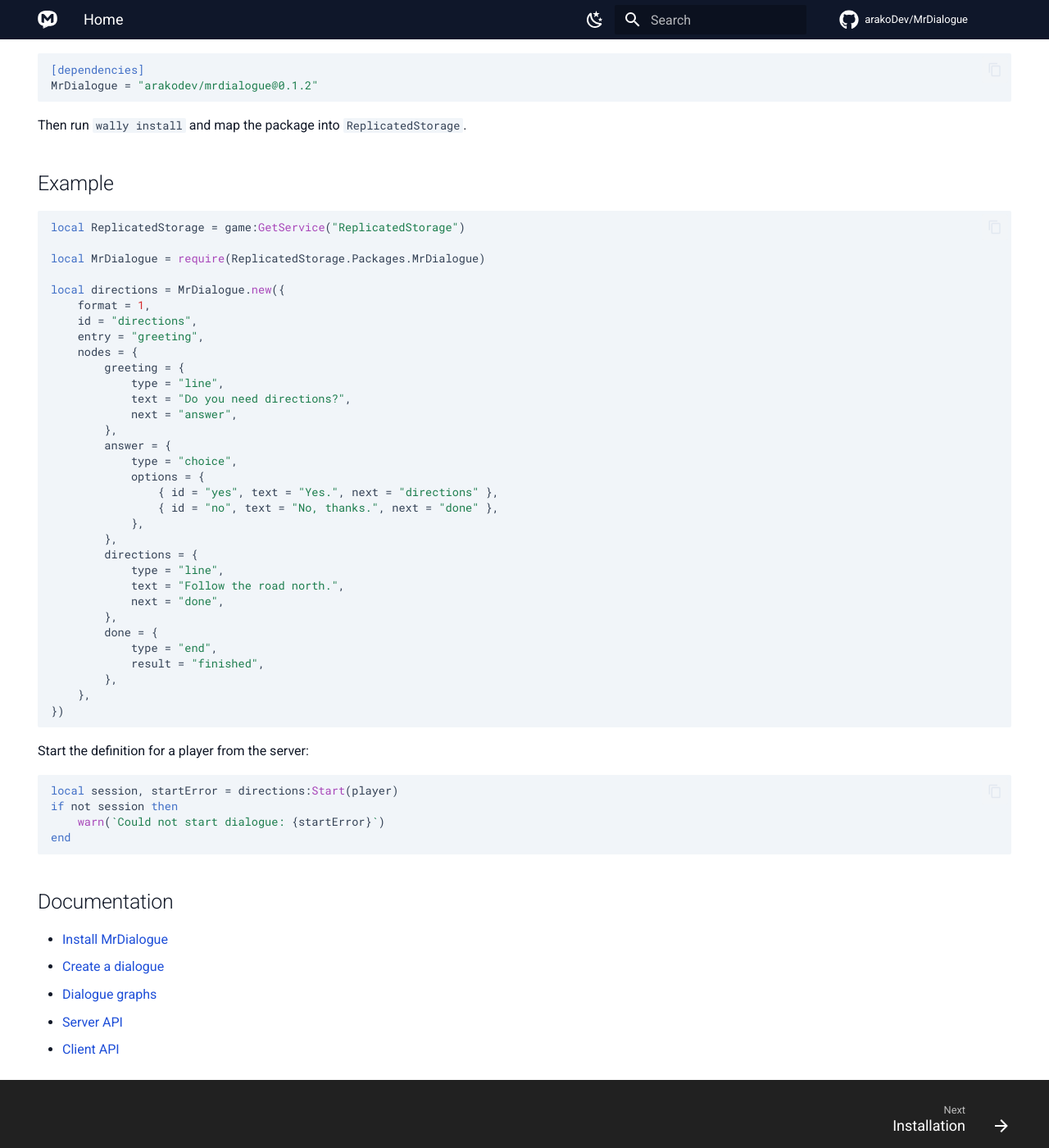
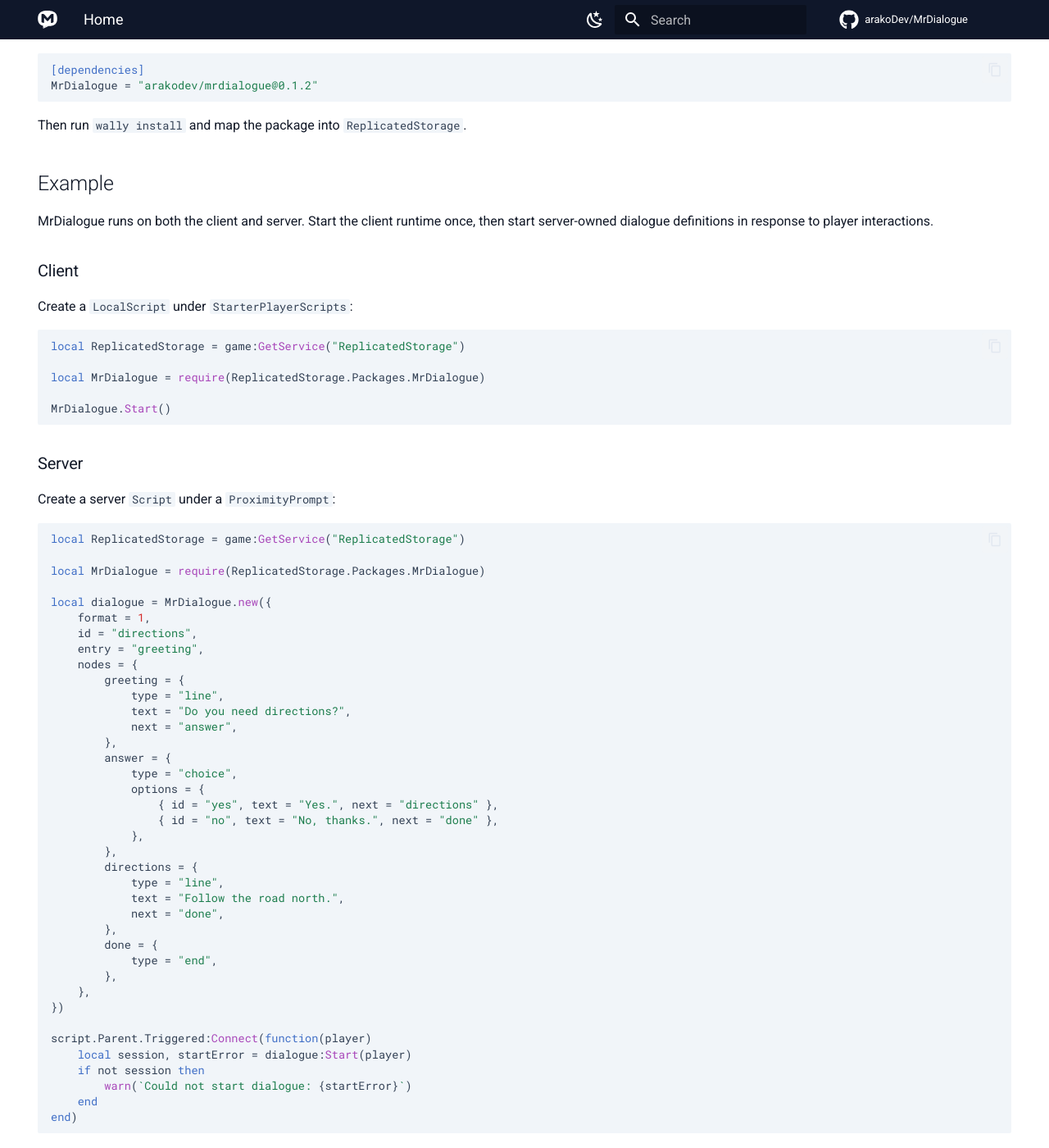
Before and after one commit to arakoDev/MrDialogue, an MkDocs documentation site: the page built from docs/index.md, in a window 1280 px wide and 1400 px high, scrolled down 587 px. Shown: the whole window at 82% size. Built offline with MkDocs 1.6.1 and Material for MkDocs 9.7.7, drawn with Linux system fonts in a browser that asks for light colours; comment, search, counter and statistics services are not loaded.

````diff
--- a/docs/index.md
+++ b/docs/index.md
@@ -32,12 +32,31 @@ Then run `wally install` and map the package into `ReplicatedStorage`.
 
 ## Example
 
+MrDialogue runs on both the client and server. Start the client runtime once, then
+start server-owned dialogue definitions in response to player interactions.
+
+### Client
+
+Create a `LocalScript` under `StarterPlayerScripts`:
+
 ```luau
 local ReplicatedStorage = game:GetService("ReplicatedStorage")
 
 local MrDialogue = require(ReplicatedStorage.Packages.MrDialogue)
 
-local directions = MrDialogue.new({
+MrDialogue.Start()
+```
+
+### Server
+
+Create a server `Script` under a `ProximityPrompt`:
+
+```luau
+local ReplicatedStorage = game:GetService("ReplicatedStorage")
+
+local MrDialogue = require(ReplicatedStorage.Packages.MrDialogue)
+
+local dialogue = MrDialogue.new({
 	format = 1,
 	id = "directions",
 	entry = "greeting",
@@ -61,19 +80,16 @@ local directions = MrDialogue.new({
 		},
 		done = {
 			type = "end",
-			result = "finished",
 		},
 	},
 })
-```
 
-Start the definition for a player from the server:
-
-```luau
-local session, startError = directions:Start(player)
-if not session then
-	warn(`Could not start dialogue: {startError}`)
-end
+script.Parent.Triggered:Connect(function(player)
+	local session, startError = dialogue:Start(player)
+	if not session then
+		warn(`Could not start dialogue: {startError}`)
+	end
+end)
 ```
 
 ## Documentation
````
Also changed, not shown: README.md (+22 -12 lines).
